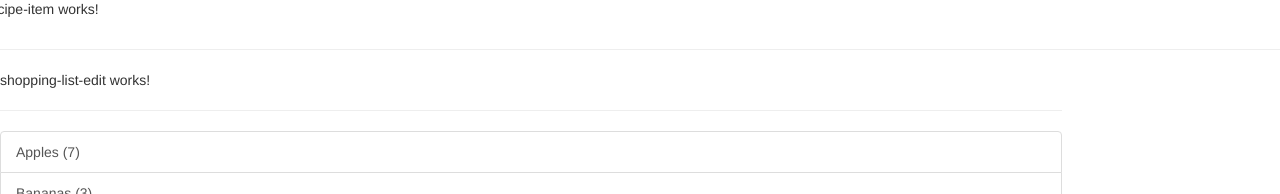
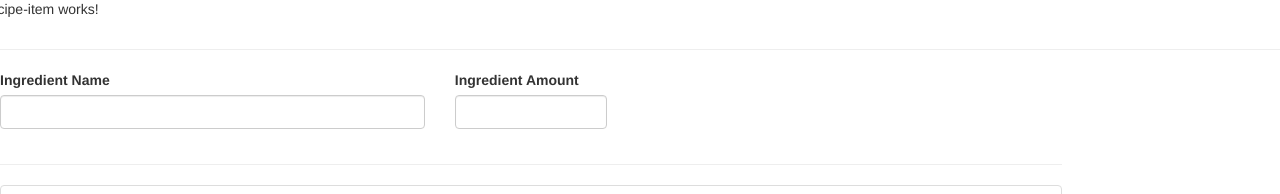
Before and after one commit to nmg9964/angular-course-app, an Angular app: page / in a window 1280 px wide. Shown: the part 815-1009 px from the top of the page. Built offline with nearby package versions, Linux system fonts and the light colour scheme.

Commit message:
shopping list edit displayed

```diff
--- a/src/app/shopping-list/shopping-list-edit/shopping-list-edit.component.html
+++ b/src/app/shopping-list/shopping-list-edit/shopping-list-edit.component.html
@@ -1 +1,16 @@
-<p>shopping-list-edit works!</p>
+<div class='row'>
+  <div class='col-xs-12'>
+    <form>
+      <div class='row'>
+        <div class='col-sm-5 form-group'>
+          <label for='name'>Ingredient Name</label>
+          <input type='text' id='name' class='form-control'>
+        </div>
+        <div class='col-sm-2 form-group'>
+          <label for='name'>Ingredient Amount</label>
+          <input type='text' id='name' class='form-control'>
+        </div>
+      </div>
+    </form>
+  </div>
+</div>
```
